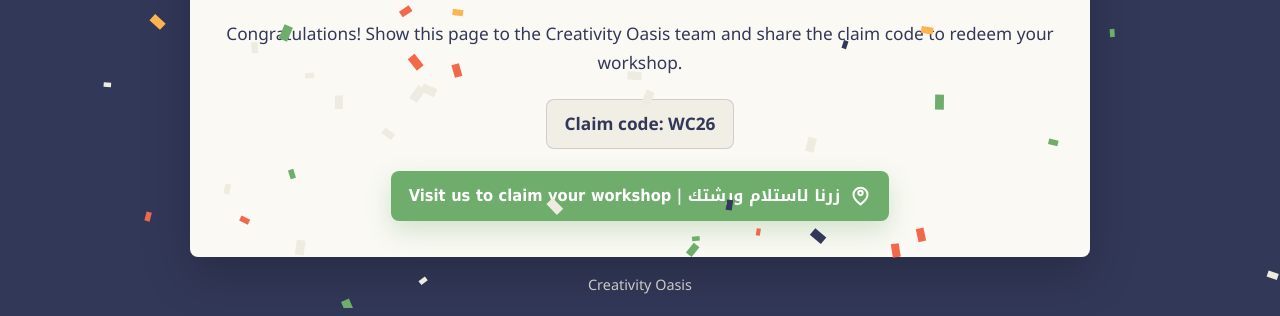
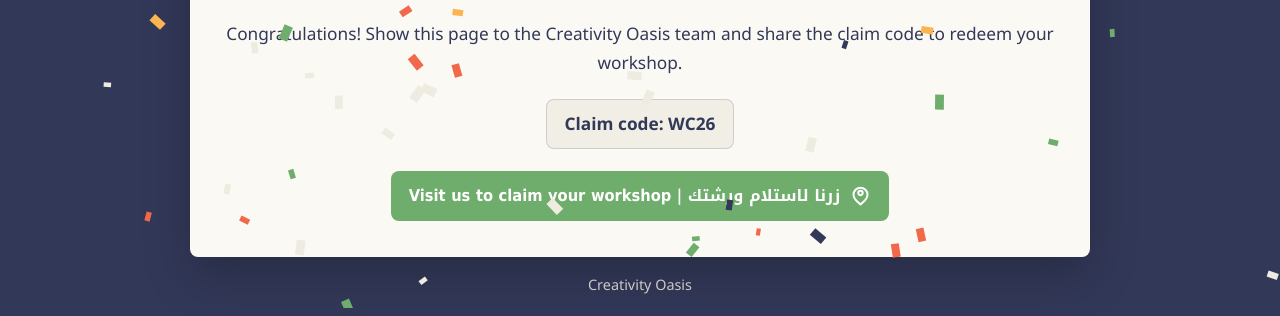
Before and after one commit to siudro/Creativity-Oasis-Scan, a plain HTML site: page winner.html in a window 1280 px wide. Shown: the part 492-808 px from the top of the page. Drawn offline with Linux system fonts and the light colour scheme.

Commit message:
Add favicon and remove CTA glow

```diff
--- a/winner.html
+++ b/winner.html
@@ -4,6 +4,7 @@
   <meta charset="utf-8">
   <meta name="viewport" content="width=device-width, initial-scale=1">
   <meta name="robots" content="noindex, nofollow">
+  <link rel="icon" type="image/png" href="favicon.png">
   <title>مبروك | Creativity Oasis</title>
   <style>
     :root {
@@ -197,7 +198,6 @@
       font-weight: 800;
       line-height: 1.45;
       text-decoration: none;
-      box-shadow: 0 10px 24px rgba(111, 173, 108, 0.28);
     }
 
     .visit-link svg {
```
Also changed, not shown: index.html (+1 -0 lines), not-winner.html (+1 -0 lines), favicon.png (added).
